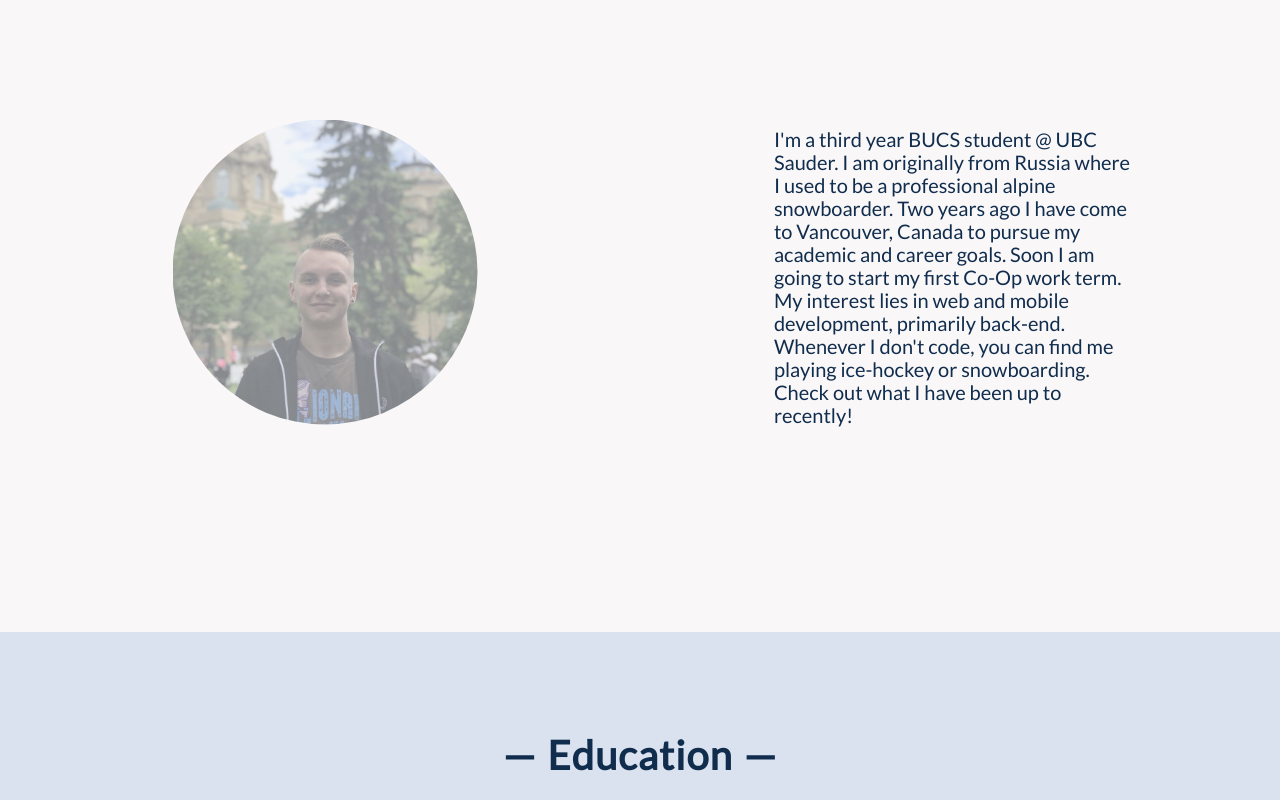
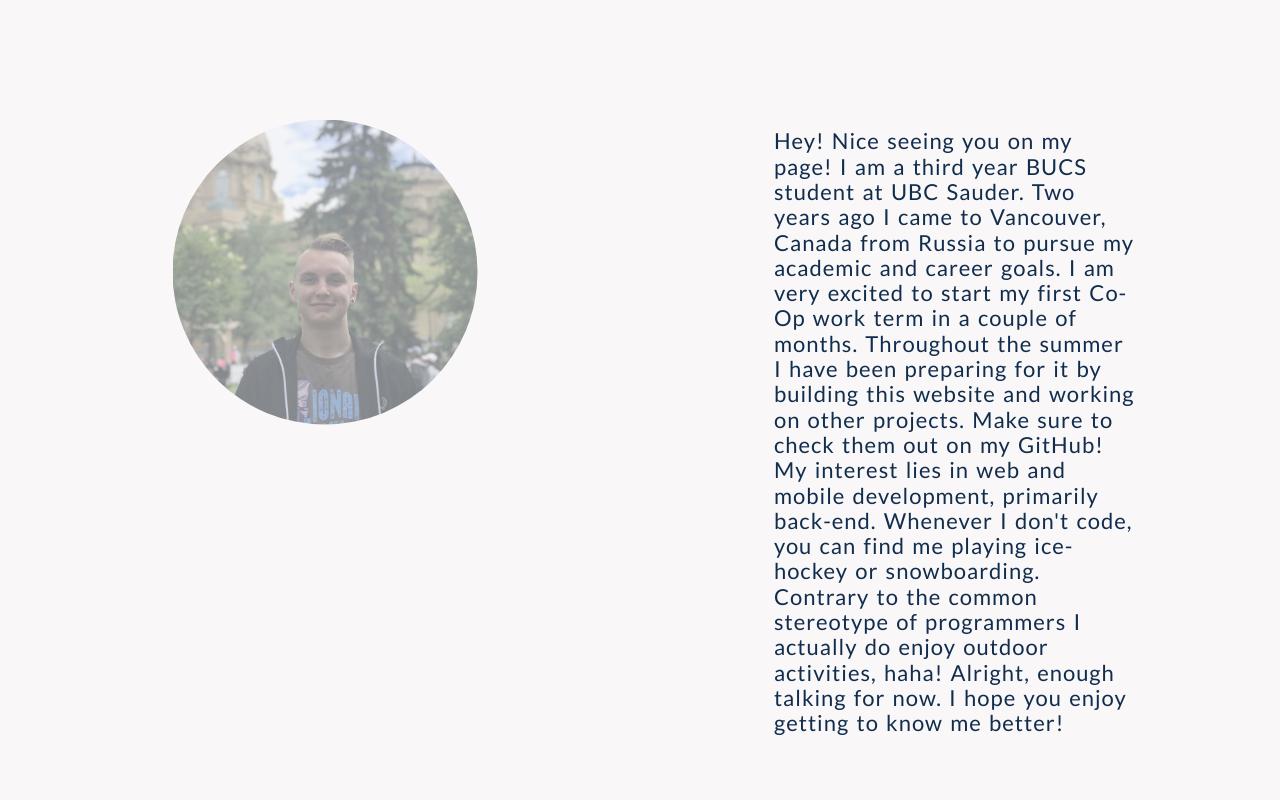
Before and after one commit to akhtariev/akhtariev.github.io, a plain HTML site: page index.html in a window 1280 px wide. Shown: the part 960-1760 px from the top of the page. Drawn offline with nearby package versions, Linux system fonts and the light colour scheme.

Commit message:
Fixed minor typos and restyled p tag in about section

```diff
--- a/css/main.css
+++ b/css/main.css
@@ -5,7 +5,8 @@
 * {
   margin: 0;
   padding: 0;
-  box-sizing: border-box;
+  -webkit-box-sizing: border-box;
+          box-sizing: border-box;
 }
 
 .clearfix {
@@ -68,6 +69,7 @@ body {
   padding: 15%;
   border-radius: 50%;
   opacity: 0.7;
+  -webkit-transition: border-radius 0.5s, opacity 0.5s;
   transition: border-radius 0.5s, opacity 0.5s;
 }
 
@@ -89,6 +91,11 @@ body {
 .about-text p {
   float: left;
   color: #112d4e;
+  font-size: 110%;
+  word-spacing: 2px;
+  letter-spacing: 1px;
+
+
 }
 
 /* ----------------------------------------------------*/
@@ -96,6 +103,8 @@ body {
 /* ----------------------------------------------------*/
 
 header {
+  background-image: -webkit-gradient(linear, left top, left bottom, from(#112d4eb3), to(#112d4eb3)),
+    url(../img/cypress.jpg);
   background-image: linear-gradient(#112d4eb3, #112d4eb3),
     url(../img/cypress.jpg);
   background-size: cover;
@@ -110,7 +119,8 @@ header {
   position: absolute;
   top: 50%;
   left: 50%;
-  transform: translateY(-50%) translateX(-50%);
+  -webkit-transform: translateY(-50%) translateX(-50%);
+          transform: translateY(-50%) translateX(-50%);
   width: 100%;
 }
 
@@ -149,6 +159,7 @@ header {
   border-radius: 200px;
   border: 1px solid #f9f7f7;
   color: #f9f7f7;
+  -webkit-transition: background-color 0.2s, border 0.2s, color 0.2s;
   transition: background-color 0.2s, border 0.2s, color 0.2s;
 }
 
@@ -260,6 +271,7 @@ footer {
 .fa-envelope,
 .fa-whatsapp,
 .fa-file {
+  -webkit-transition: color 0.2s;
   transition: color 0.2s;
 }
 
@@ -373,6 +385,7 @@ footer {
   padding-bottom: 1px;
   border-bottom: 1px solid #112d4e;
   margin-bottom: 1px;
+  -webkit-transition: color 0.3s, border-color 0.3s;
   transition: color 0.3s, border-color 0.3s;
 
 }
--- a/index.html
+++ b/index.html
@@ -86,11 +86,13 @@
             </div>
 
             <div class="col span-1-of-2 about-text">
-                <p>I'm a third year BUCS student @ UBC Sauder. I am originally from Russia where I used to be a professional
-                    alpine snowboarder. Two years ago I have come to Vancouver, Canada to pursue my academic and career goals.
-                    Soon I am going to start my first Co-Op work term. My interest lies in web and mobile development, primarily
-                    back-end. Whenever I don't code, you can find me playing ice-hockey or snowboarding. Check out what I
-                    have been up to recently!</p>
+                <p>Hey! Nice seeing you on my page! I am a third year BUCS student at UBC Sauder. Two years ago I came to Vancouver,
+                    Canada from Russia to pursue my academic and career goals. I am very excited to start my first Co-Op
+                    work term in a couple of months. Throughout the summer I have been preparing for it by building this
+                    website and working on other projects. Make sure to check them out on my GitHub! My interest lies in web
+                    and mobile development, primarily back-end. Whenever I don't code, you can find me playing ice-hockey
+                    or snowboarding. Contrary to the common stereotype of programmers I actually do enjoy outdoor activities, haha!
+                    Alright, enough talking for now. I hope you enjoy getting to know me better!</p>
             </div>
 
         </div>
@@ -120,7 +122,9 @@
                             </a>
                         </li>
                         <li>&nbsp;</li>
-                        <li><strong>Experience:</strong></li>
+                        <li>
+                            <strong>Experience:</strong>
+                        </li>
                         <li>Vice President, Entrepreneurship Club</li>
                     </ul>
                 </div>
@@ -133,7 +137,7 @@
                     <h2>Alexander College</h2>
                     <p>2017</p>
                     <ul class="edu-info">
-                            <li>&nbsp;</li>
+                        <li>&nbsp;</li>
 
                         <li>
                             <a href="docs/alex.pdf" target="_blank">
@@ -152,7 +156,7 @@
                     <h2>UBC Sauder School of Business</h2>
                     <p>2017 &mdash; Present</p>
                     <ul class="edu-info">
-                            <li>&nbsp;</li>
+                        <li>&nbsp;</li>
 
                         <li>
                             <a href="docs/ubc.pdf" target="_blank">
@@ -161,10 +165,12 @@
                         </li>
                         <li>&nbsp;</li>
 
-                        <li><strong>Experience:</strong></li>
+                        <li>
+                            <strong>Experience:</strong>
+                        </li>
                         <li>Computer Science 110 Teaching Assistant</li>
                         <li>Commerce 290 Teaching Assistant</li>
-                        <li>Treasuer, Kasakh Student Association</li>
+                        <li>Treasurer, Kasakh Student Association</li>
                     </ul>
                 </div>
 
```
